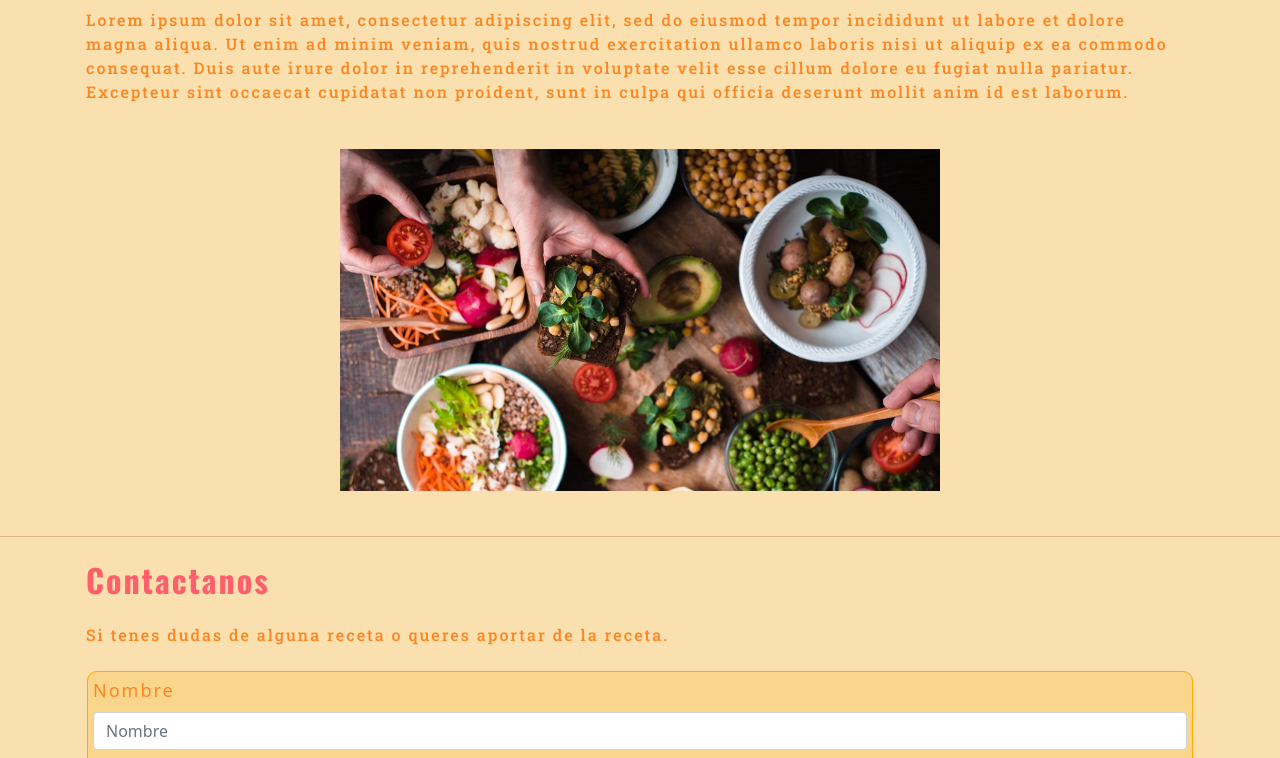
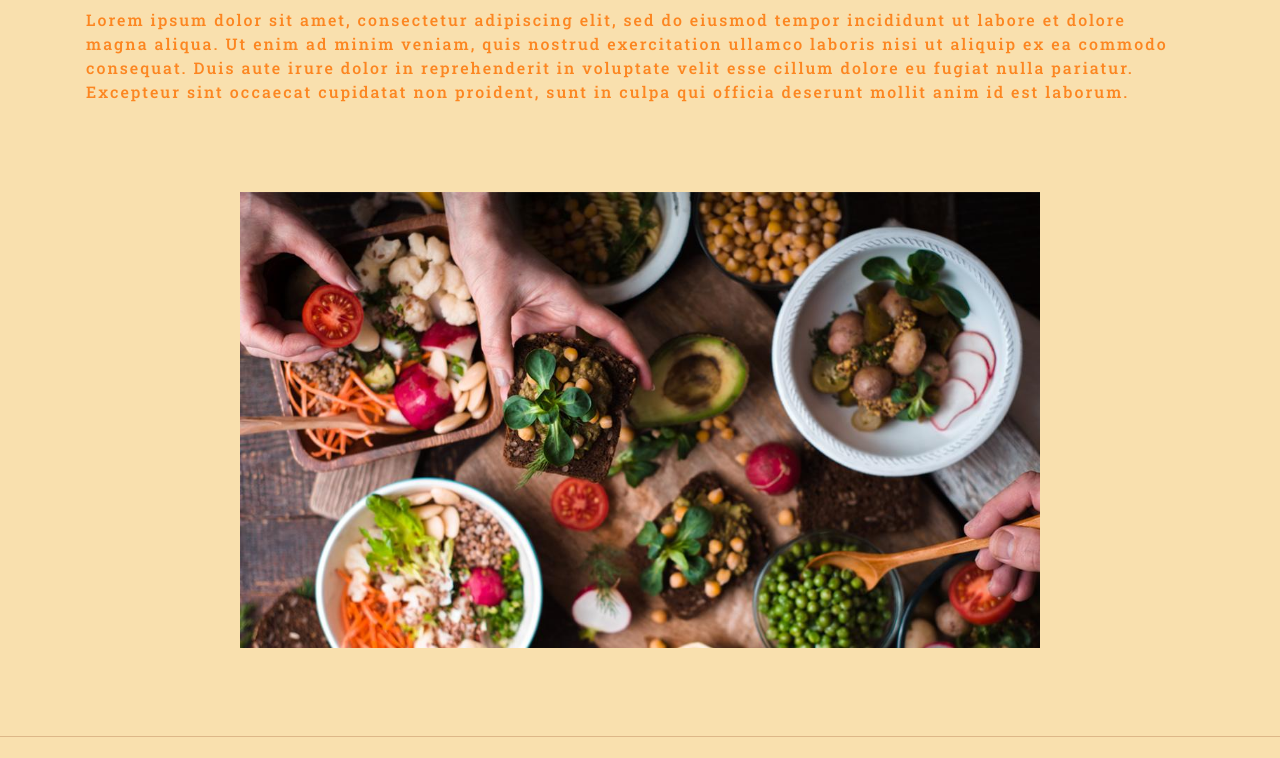
Before and after one commit to TrellixVulnTeam/saborvegano_CTAL, a website: page contacto.html in a window 1280 px wide. Shown: the part 1120-1878 px from the top of the page. Drawn offline with nearby package versions, Linux system fonts and the light colour scheme.

Commit message:
cambie los formatos en las medias queries de loquehayquesaber

```diff
--- a/SCSS/_grid.scss
+++ b/SCSS/_grid.scss
@@ -22,11 +22,18 @@
 
 @media screen and (max-width: 1440px) {
   body {
-    .imagen-contacto-mobile {
-      width: 600px;
-      height: 400px;
+    .imagen-centro-mobile {
+      width: 800px;
+      height: 600px;
       object-fit: contain;
       border-radius: 20px;
+    }
+    .imagen-contacto-mobile {
+      width: 700px;
+      height: 500px;
+      object-fit: contain;
+      border-radius: 20px;
+      margin: 10px;
     }
     .boton-receta-contenedor {
       border-radius: 20px;
@@ -498,7 +505,7 @@
         }
         .imagen-loquehay-mobile {
           width: 200px;
-          height: 150px;
+          height: 200px;
           object-fit: cover;
           border-radius: 20px;
         }
--- a/contacto.html
+++ b/contacto.html
@@ -109,7 +109,7 @@
                         fugiat nulla pariatur. Excepteur sint occaecat cupidatat non proident, sunt in culpa qui officia
                         deserunt mollit anim id est laborum. </p>
                     <div class="text-center"><img src="imagenes/Contacto/principal-cocina-vegana.jpg"
-                            alt="Principal-Comida-Vegana" class="imagen-contacto-mobile"></div>
+                            alt="Principal-Comida-Vegana" class="imagen-centro-mobile"></div>
                 </div>
             </section>
             <hr>
```
